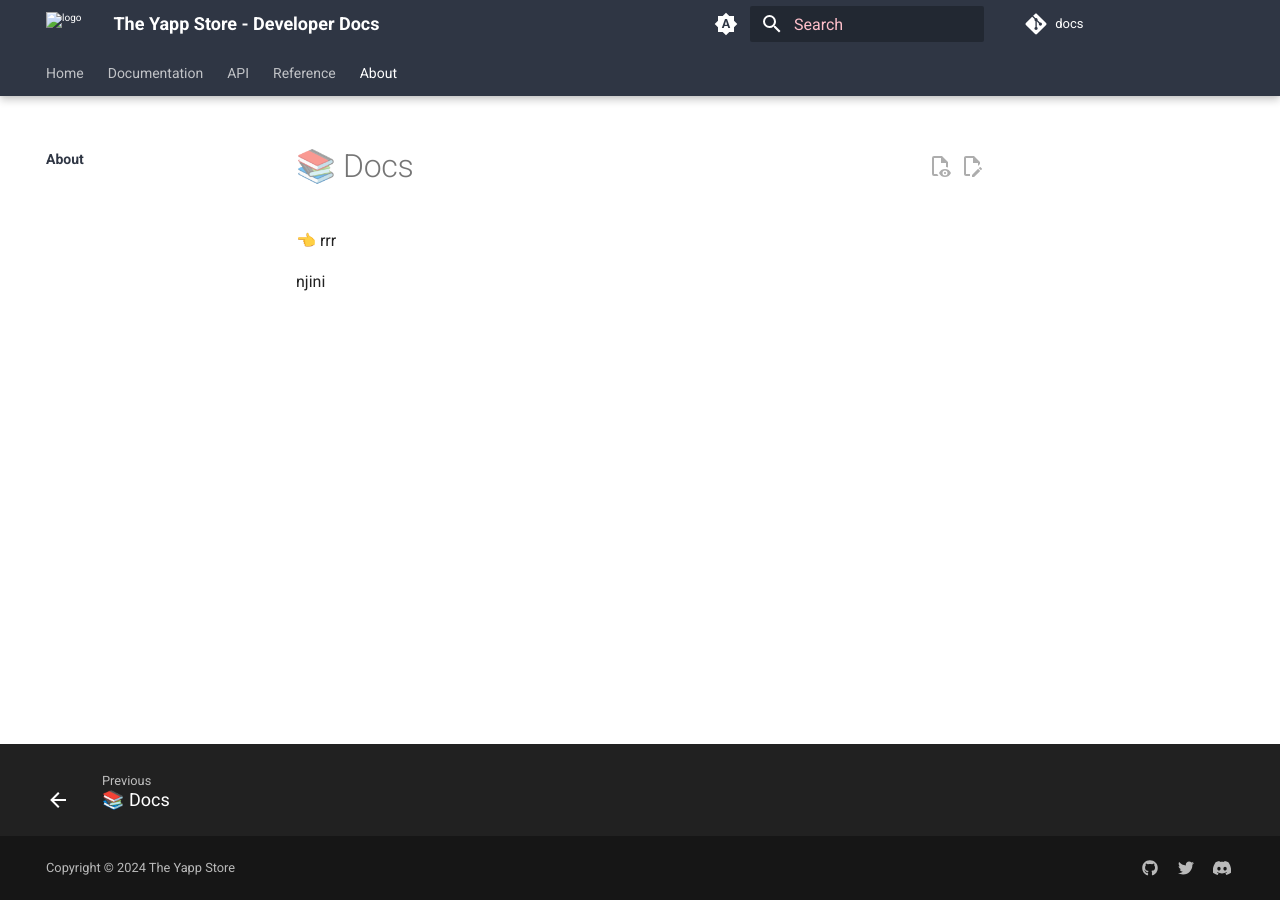
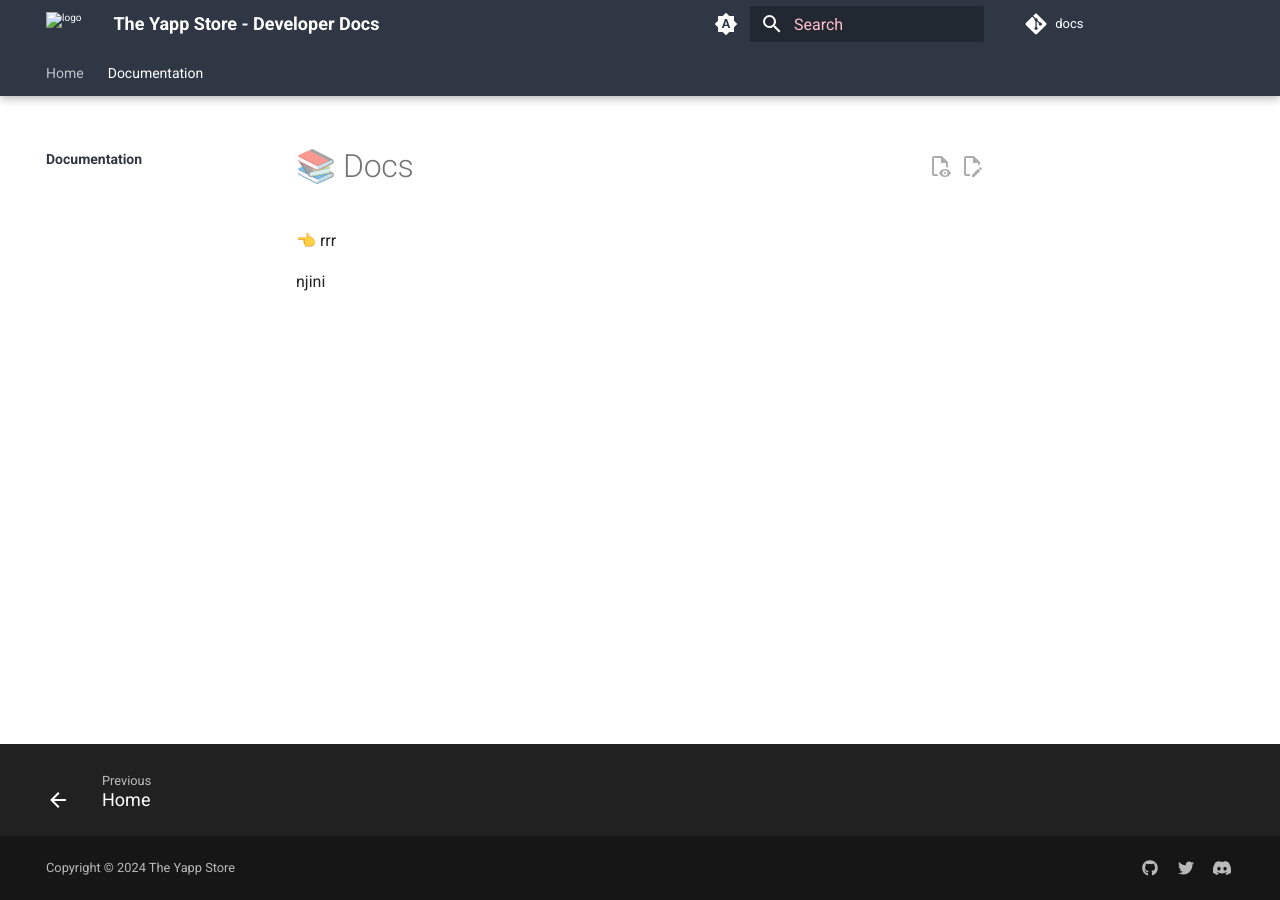
Before and after one commit to yappstore/docs, an MkDocs documentation site: the page built from docs/developer_notes/index.md, in a window 1280 px wide. Built offline with MkDocs 1.6.1 and Material for MkDocs 9.7.7, drawn with Linux system fonts in a browser that asks for light colours; comment, search, counter and statistics services are not loaded.

Commit message:
UPDATE - mkdocs.yml

```diff
--- a/docs/templates/index.html
+++ b/docs/templates/index.html
@@ -10,7 +10,7 @@
       <meta name="creator" content="Yapp">
       <meta name="author" content="Yapp">
       <meta name="theme-color" content="#294572" />
-      <link rel="manifest" href="./site.webmanifest">
+      <!-- <link rel="manifest" href="./site.webmanifest"> -->
 
       <meta name="title" content="The Yapp Store | Developer Documentation">
       <meta name="description" content="The Yapp Store AI application marketplace. Create, build and distribute AI Applications with ease">
@@ -217,9 +217,9 @@
                         <div class="mdx-hero__teaser md-typeset">
                            <h1>Yapp Store Developer Documentation</h1>
                            <p>Create, build and distribute AI Applications with ease with The Yapp Store</p>
+                           <a href=docs/index class="md-button">Getting Started</a>
                            <a href=about/ class="md-button">About</a>
-                           <a href=docs/index class="md-button">Docs</a>
-                           <a href=https://yappstore.ai class="md-button"> Website </a>
+                           <a href=https://yappstore.ai class="md-button">yappstore.ai</a>
                            <a href=https://yappstore.ai class=mdx-hero__attribution tabindex=-1>
                            <strong>© Yapp</strong> </a>
                         </div>
--- a/mkdocs.yml
+++ b/mkdocs.yml
@@ -2,7 +2,7 @@
 site_description: "Developer Documentation"
 site_url: 'https://docs.yappstore.ai'
 repo_name: 'docs'
-repo_url: 'https://github.com/theyappstore/docs'
+repo_url: 'https://github.com/yappstore/docs'
 
 ############################################################################################
 
@@ -14,12 +14,6 @@
     #   - Github:
     #     - Git Introduction: developer_notes/operations/git/git_intro.md
     #     - Actions: developer_notes/operations/git/git_actions.md
-  - API:
-    - developer_notes/index.md
-  - Reference:
-    - developer_notes/index.md
-  - About:
-    - developer_notes/index.md
 
 ############################################################################################
 
@@ -97,39 +91,39 @@
 
 
 markdown_extensions:
-- admonition
-- def_list
-- attr_list
-# - callouts
-- footnotes
-- md_in_html
-- meta
-- pymdownx.inlinehilite
-- pymdownx.highlight
-- pymdownx.snippets
-- pymdownx.superfences
-- pymdownx.details
-- pymdownx.magiclink
-- pymdownx.highlight
-- pymdownx.tabbed:
-    alternate_style: true
-- pymdownx.emoji:
-    emoji_index: !!python/name:material.extensions.emoji.twemoji
-    emoji_generator: !!python/name:material.extensions.emoji.to_svg
-- pymdownx.superfences:
-    custom_fences:
-    - name: mermaid
-      class: mermaid
-      format: !!python/name:pymdownx.superfences.fence_code_format
-- pymdownx.tabbed:
-    alternate_style: true
-    slugify: !!python/object/apply:pymdownx.slugs.slugify
-      kwds:
-        case: lower
-- pymdownx.tasklist:
-    custom_checkbox: true
-- toc:
-    permalink: "¤"
+  - admonition
+  - def_list
+  - attr_list
+  # - callouts
+  - footnotes
+  - md_in_html
+  - meta
+  - pymdownx.inlinehilite
+  - pymdownx.highlight
+  - pymdownx.snippets
+  - pymdownx.superfences
+  - pymdownx.details
+  - pymdownx.magiclink
+  - pymdownx.highlight
+  - pymdownx.tabbed:
+      alternate_style: true
+  # - pymdownx.emoji:
+  #     emoji_index: !!python/name:material.extensions.emoji.twemoji
+  #     emoji_generator: !!python/name:material.extensions.emoji.to_svg
+  - pymdownx.superfences:
+      custom_fences:
+      - name: mermaid
+        class: mermaid
+        format: !!python/name:pymdownx.superfences.fence_code_format
+  - pymdownx.tabbed:
+      alternate_style: true
+      slugify: !!python/object/apply:pymdownx.slugs.slugify
+        kwds:
+          case: lower
+  - pymdownx.tasklist:
+      custom_checkbox: true
+  - toc:
+      permalink: "¤"
 
 
 plugins:
--- a/requirements.txt
+++ b/requirements.txt
@@ -5,3 +5,4 @@
 mkdocs-redirects
 markdown-exec
 markdown-callouts
+pymdown-extension
```
